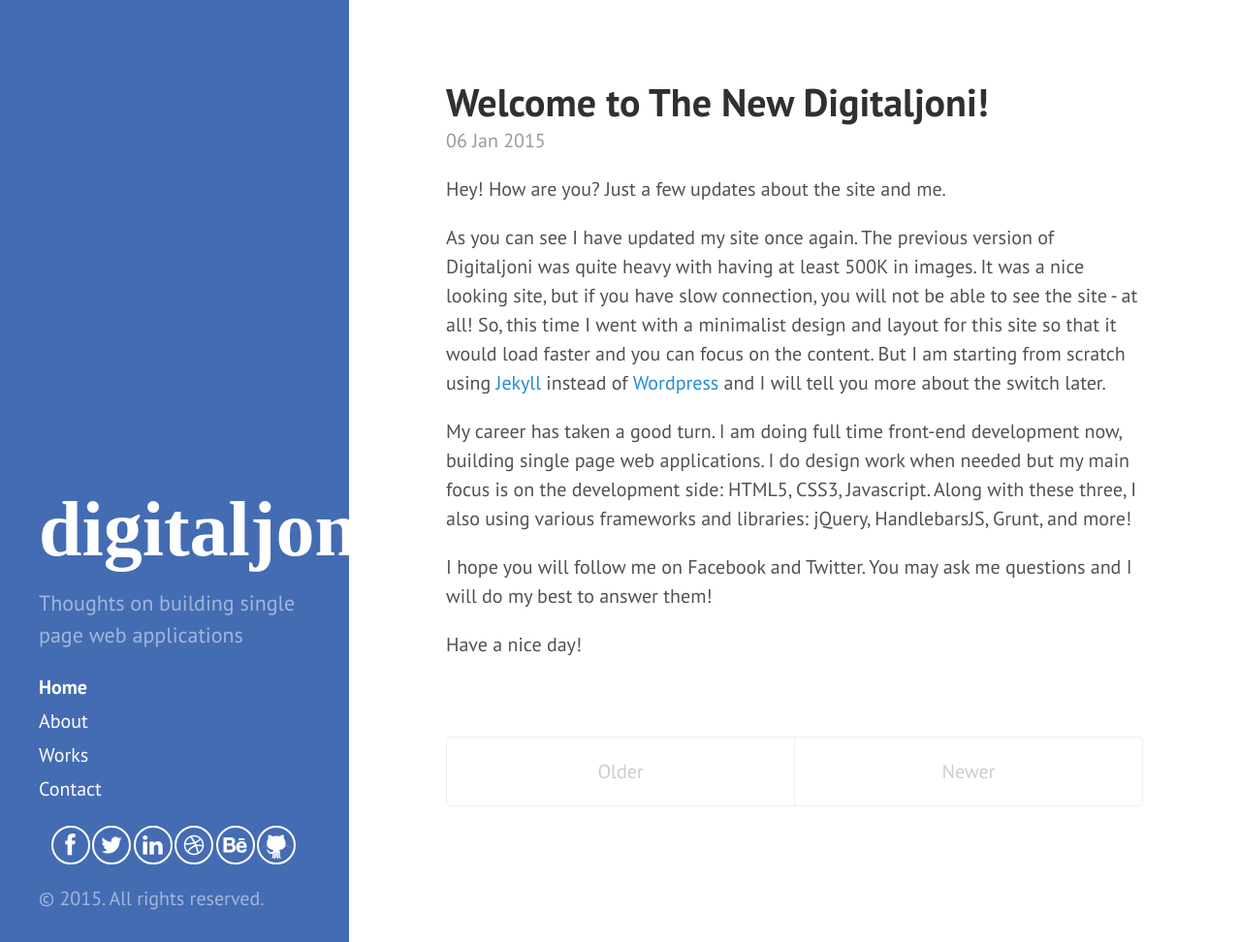
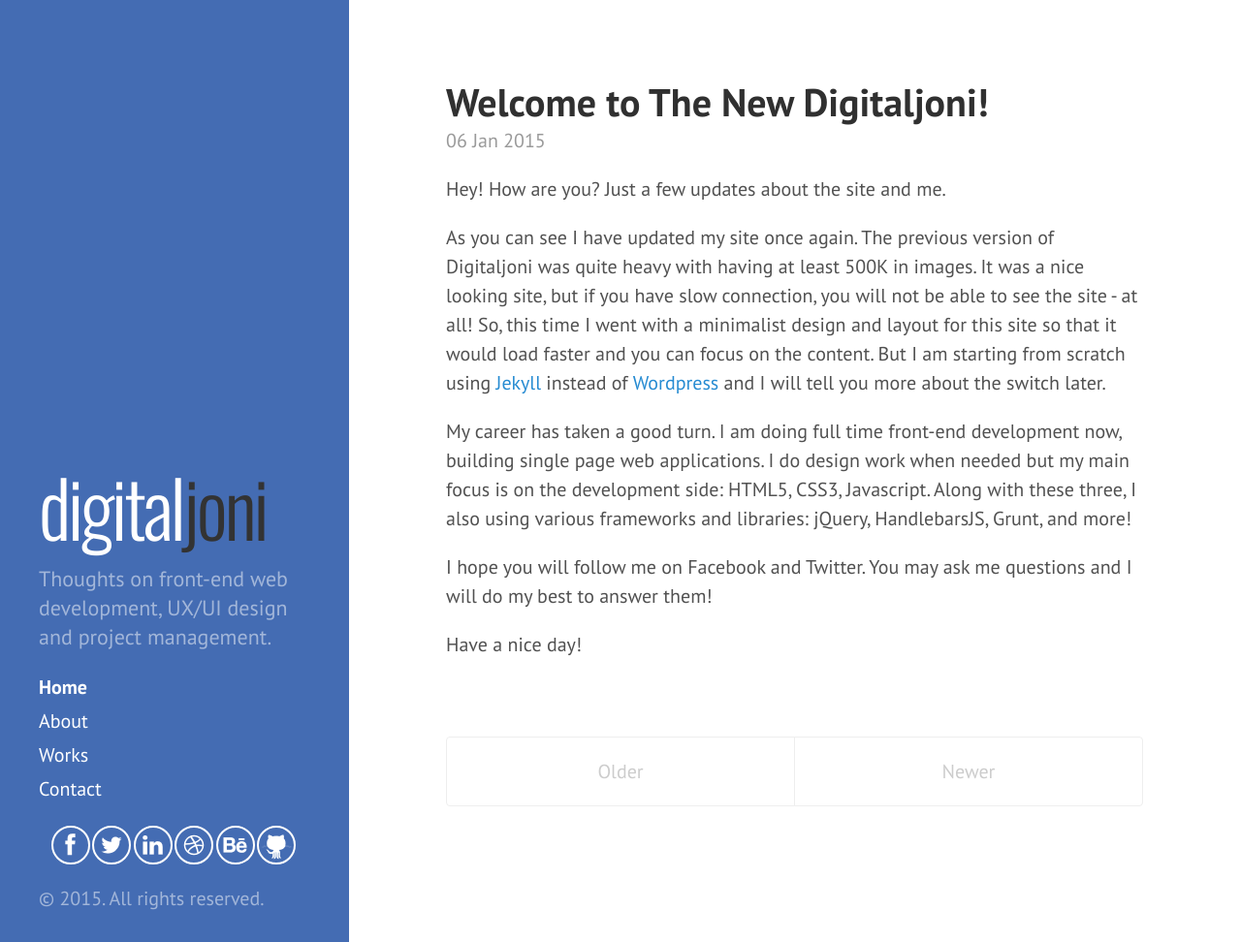
Before and after one commit to digitaljoni/digitaljoni.github.io, a Jekyll site: the page built from index.html, in a window 1280 px wide and 972 px high. Shown: the whole window at 97% size. Built offline with Jekyll 4.4.1, drawn with Linux system fonts in a browser that asks for light colours; some web fonts are replaced; Markdown is read by kramdown in place of the engine named in the settings; the list of posts is cut into pages by our own code.

Commit message:
Updated Font for the Logo

```diff
--- a/_config.yml
+++ b/_config.yml
@@ -9,7 +9,7 @@ relative_permalinks: true
 # Setup
 title:            digitaljoni
 tagline:          'Front-end development blog'
-description:      'Thoughts on building single page web applications'
+description:      'Thoughts on front-end web development, UX/UI design and project management.'
 url:              http://digitaljoni.com
 baseurl:          /
 
--- a/_includes/head.html
+++ b/_includes/head.html
@@ -23,6 +23,11 @@
 
 
   <link rel="stylesheet" href="http://fonts.googleapis.com/css?family=PT+Sans:400,400italic,700|Wire+One">
+  <link href='http://fonts.googleapis.com/css?family=Oswald:300' rel='stylesheet' type='text/css'>
+
+  <link href='http://fonts.googleapis.com/css?family=Advent+Pro' rel='stylesheet' type='text/css'>
+
+  <link href='http://fonts.googleapis.com/css?family=Six+Caps' rel='stylesheet' type='text/css'>
 
   <!-- Icons -->
   <link rel="apple-touch-icon-precomposed" sizes="144x144" href="{{ site.baseurl }}public/apple-touch-icon-144-precomposed.png">
--- a/_includes/sidebar.html
+++ b/_includes/sidebar.html
@@ -3,7 +3,7 @@
     <div class="sidebar-about">
       <h1>
         <a href="{{ site.baseurl }}">
-          {{ site.title }}
+          digital<span style="color:#333;">joni</span>
         </a>
       </h1>
       <p class="lead">{{ site.description }}</p>
--- a/public/css/hyde.css
+++ b/public/css/hyde.css
@@ -80,8 +80,15 @@ html {
 .sidebar-about h1 {
   color: #fff;
   margin-top: 0;
-  font-family: "Wire One", serif;
+
+  font-family: 'Oswald', sans-serif;
   font-size: 4rem;
+  font-weight: normal;
+  letter-spacing: -3px;
+}
+
+.sidebar-about p {
+  line-height: 1.5rem;
 }
 
 /* Sidebar nav */
```
